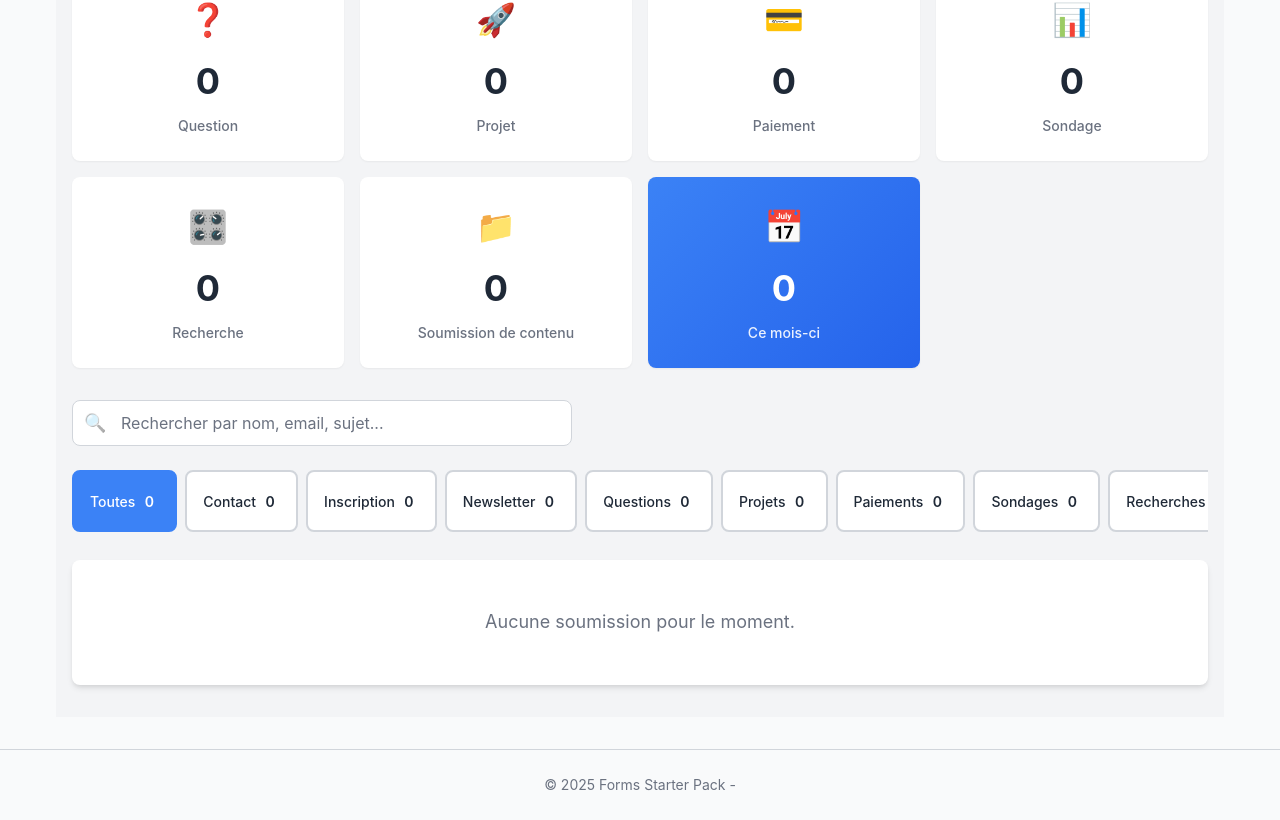
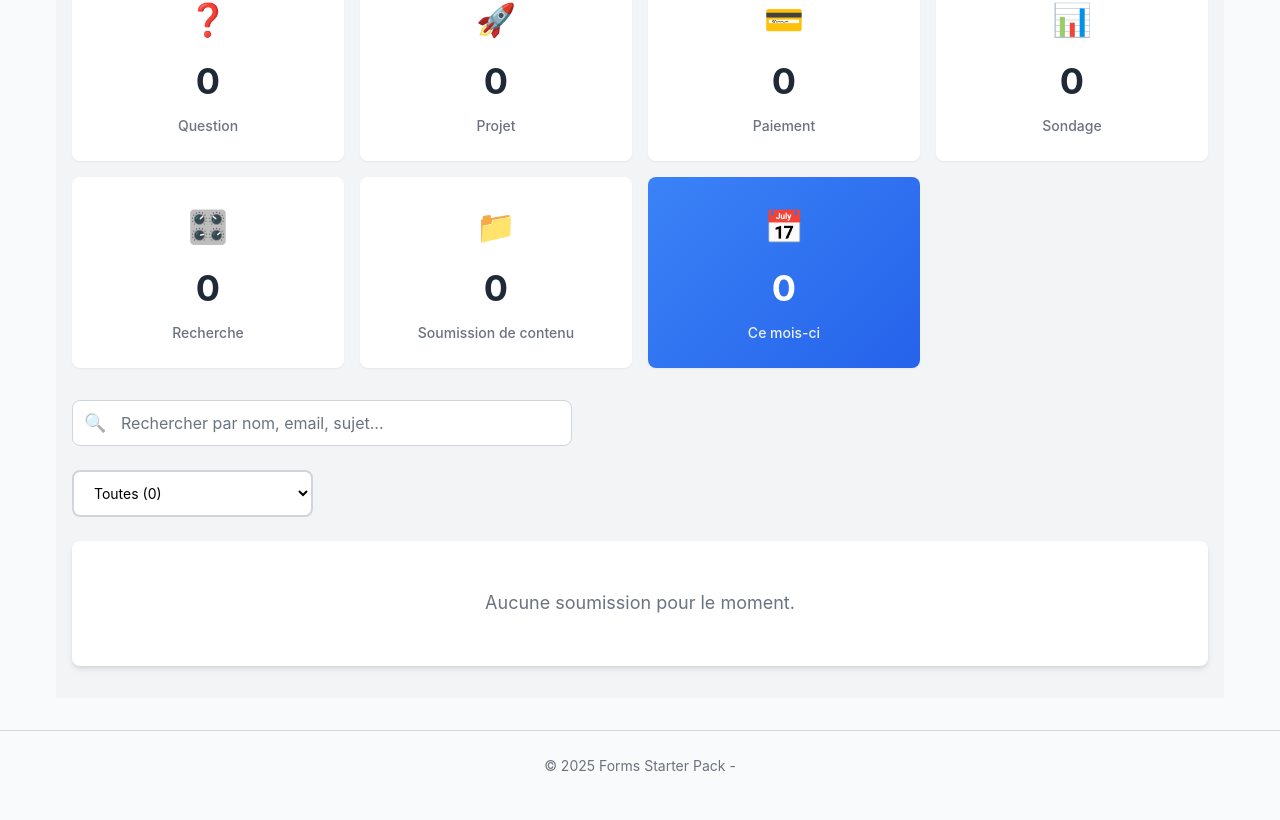
Before and after one commit to Sc0rpi0V/sass-form, a Vue app: page /admin/dashboard in a window 1280 px wide. Shown: the part 569-1389 px from the top of the page. Built offline with nearby package versions, Linux system fonts and the light colour scheme.

Commit message:
change tabs nav to select nav

```diff
--- a/src/views/Admin/AdminDashboard.vue
+++ b/src/views/Admin/AdminDashboard.vue
@@ -25,16 +25,16 @@
         <SearchBar @search="handleSearch" />
 
         <!-- Tabs Navigation -->
-        <div class="tabs-nav">
-          <button
-            v-for="tab in tabs"
-            :key="tab.key"
-            :class="['tab-btn', { active: activeTab === tab.key }]"
-            @click="activeTab = tab.key"
-          >
-            {{ tab.label }}
-            <span class="tab-count">{{ getCount(tab.key) }}</span>
-          </button>
+        <div class="tabs-select">
+          <select v-model="activeTab" class="tab-dropdown">
+            <option
+              v-for="tab in tabs"
+              :key="tab.key"
+              :value="tab.key"
+            >
+              {{ tab.label }} ({{ getCount(tab.key) }})
+            </option>
+          </select>
         </div>
 
         <SubmissionsTable
@@ -323,33 +323,17 @@ const handleLogout = () => {
   padding: $spacing-2xl 0;
 }
 
-.tabs-nav {
-  display: flex;
-  gap: $spacing-sm;
+.tabs-select {
   margin-bottom: $spacing-xl;
-  overflow-x: auto;
-  padding-bottom: $spacing-xs;
 }
 
-.tab-btn {
-  display: flex;
-  align-items: center;
-  gap: $spacing-xs;
+.tab-dropdown {
   padding: $spacing-md $spacing-lg;
+  border-radius: $border-radius-lg;
+  border: 2px solid $color-border;
+  font-size: $font-size-sm;
   background: $color-background;
-  border: 2px solid $color-border;
-  border-radius: $border-radius-lg;
-  font-size: $font-size-sm;
-  font-weight: 500;
-  color: $color-text;
   cursor: pointer;
-  transition: all $transition-speed $transition-timing;
-
-  &.active {
-    background: $color-primary;
-    color: white;
-    border-color: $color-primary;
-  }
 }
 
 .tab-count {
```
